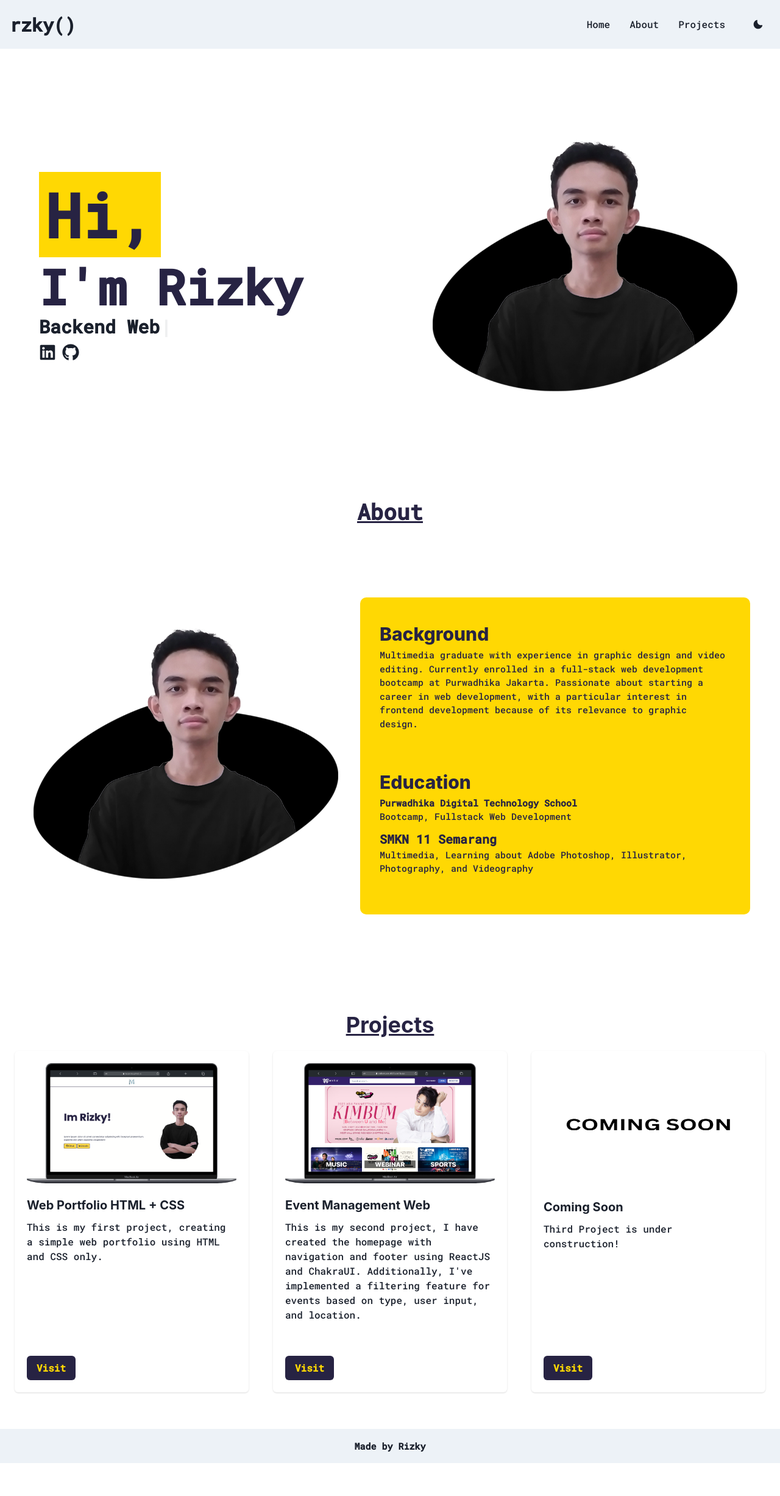
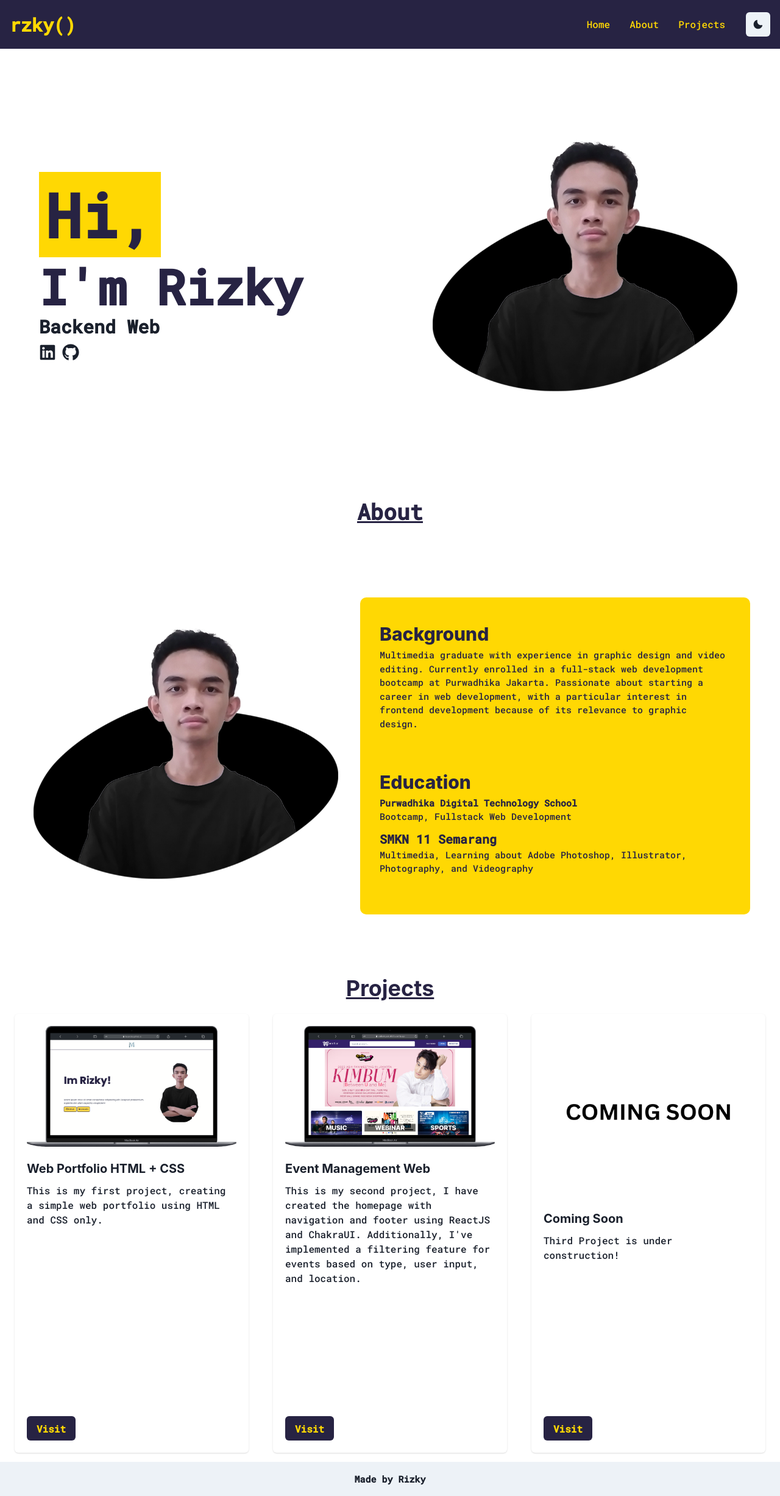
Before and after one commit to fauzarizky/fauzarizky.github.io, a React (Vite) app: page / in a window 1280 px wide. Shown: the whole page at 61% size. Before the commit the page ends 2400 px from the top, so only its background shows below. Built offline with nearby package versions, Linux system fonts and the light colour scheme.

Commit message:
Change height card at projects component & color at navbar componens

```diff
--- a/src/components/Navbar.jsx
+++ b/src/components/Navbar.jsx
@@ -29,18 +29,18 @@ export default function Navbar(props) {
   const { isOpen, onOpen, onClose } = useDisclosure();
   return (
     <>
-      <Box bg={useColorModeValue("gray.100", "gray.900")} px={4} w={"100%"} style={{ fontFamily: "Roboto Mono, monoscope" }}>
+      <Box bg={useColorModeValue("#272343", "gray.900")} px={4} w={"100%"} style={{ fontFamily: "Roboto Mono, monoscope" }}>
         <Flex alignItems={"center"} justifyContent={"space-between"} h={"10vh"}>
           <IconButton size={"md"} icon={isOpen ? <CloseIcon /> : <HamburgerIcon />} aria-label={"Open Menu"} display={{ md: "none" }} onClick={isOpen ? onClose : onOpen} />
           <a href="/">
-            <Text fontSize={"30px"} fontWeight={"bold"} style={{ cursor: "pointer" }}>
+            <Text fontSize={"30px"} fontWeight={"bold"} style={{ cursor: "pointer" }} color={useColorModeValue('#ffd803', '#ffd803')}>
               rzky()
             </Text>
           </a>
           <HStack spacing={8} alignItems={"center"}>
             <HStack as={"nav"} spacing={4} display={{ base: "none", md: "flex" }}>
               {Links.map((link) => (
-                <NavLink key={link}>{link.charAt(0).toUpperCase() + link.slice(1)}</NavLink>
+                <Text color={useColorModeValue('#ffd803', '#ffd803')}><NavLink key={link}>{link.charAt(0).toUpperCase() + link.slice(1)}</NavLink></Text>
               ))}
               <IconButton size={"md"} icon={colorMode === "dark" ? <SunIcon /> : <MoonIcon />} aria-label={"Toggle Dark Mode"} onClick={toggleColorMode} display={{ sm: "none", md: "flex" }} ml={"10px"} />
             </HStack>
--- a/src/components/Projects.jsx
+++ b/src/components/Projects.jsx
@@ -14,8 +14,8 @@ export default function Projects(props) {
           Projects
         </Heading>
         <Box mt={"20px"}>
-          <SimpleGrid templateColumns="repeat(3, 1fr)" spacing={"10"} display={"flex"} justifyContent={"center"} alignItems={'center'} flexDir={{base: 'column', md: 'row'}} flexWrap={'wrap'}>
-            <Card maxW="sm" minH={'70vh'}>
+          <SimpleGrid templateColumns="repeat(3, 1fr)" spacing={"10"} display={"flex"} justifyContent={"center"} alignItems={'center'} flexDir={{base: 'column', md: 'row'}} flexWrap={'wrap'} mb={'15px'}>
+            <Card maxW="sm" minH={'90vh'}>
               <CardBody>
                 <Image src={portfolio1} alt="First Project" borderRadius="lg" />
                 <Stack mt="6" spacing="3">
@@ -25,14 +25,14 @@ export default function Projects(props) {
               </CardBody>
               <CardFooter>
                 <Link href="https://fauzarizky.github.io/portfolio/" isExternal>
-                  <Button variant="solid" color={"#ffd803"} bgColor={"#272343"}>
+                  <Button variant="solid" color={"#ffd803"} bgColor={"#272343"} _hover={{color: '#272343', bgColor: '#ffd803'}}>
                     Visit
                   </Button>
                 </Link>
               </CardFooter>
             </Card>
 
-            <Card maxW="sm" minH={'70vh'}>
+            <Card maxW="sm" minH={'90vh'}>
               <CardBody>
                 <Image src={portfolio2} alt="Second Project" borderRadius="lg" />
                 <Stack mt="6" spacing="3">
@@ -44,16 +44,16 @@ export default function Projects(props) {
               </CardBody>
               <CardFooter>
                 <Link href="https://resilient-yeot-af509a.netlify.app" isExternal>
-                  <Button variant="solid" color={"#ffd803"} bgColor={"#272343"}>
+                  <Button variant="solid" color={"#ffd803"} bgColor={"#272343"} _hover={{color: '#272343', bgColor: '#ffd803'}}>
                     Visit
                   </Button>
                 </Link>
               </CardFooter>
             </Card>
 
-            <Card maxW="sm" minH={'70vh'}>
+            <Card maxW="sm" minH={'90vh'}>
               <CardBody>
-                <Image src={portfolio3} alt="Third Project" borderRadius="lg" h={"25vh"} w={"100%"} />
+                <Image src={portfolio3} alt="Third Project" borderRadius="lg" h={"35vh"} w={"100%"} />
                 <Stack mt="6" spacing="3">
                   <Heading size="md">Coming Soon</Heading>
                   <Text>Third Project is under construction!</Text>
@@ -61,7 +61,7 @@ export default function Projects(props) {
               </CardBody>
               <CardFooter>
                 <Link href="#">
-                  <Button variant="solid" color={"#ffd803"} bgColor={"#272343"}>
+                  <Button variant="solid" color={"#ffd803"} bgColor={"#272343"} _hover={{color: '#272343', bgColor: '#ffd803'}}>
                     Visit
                   </Button>
                 </Link>
```
